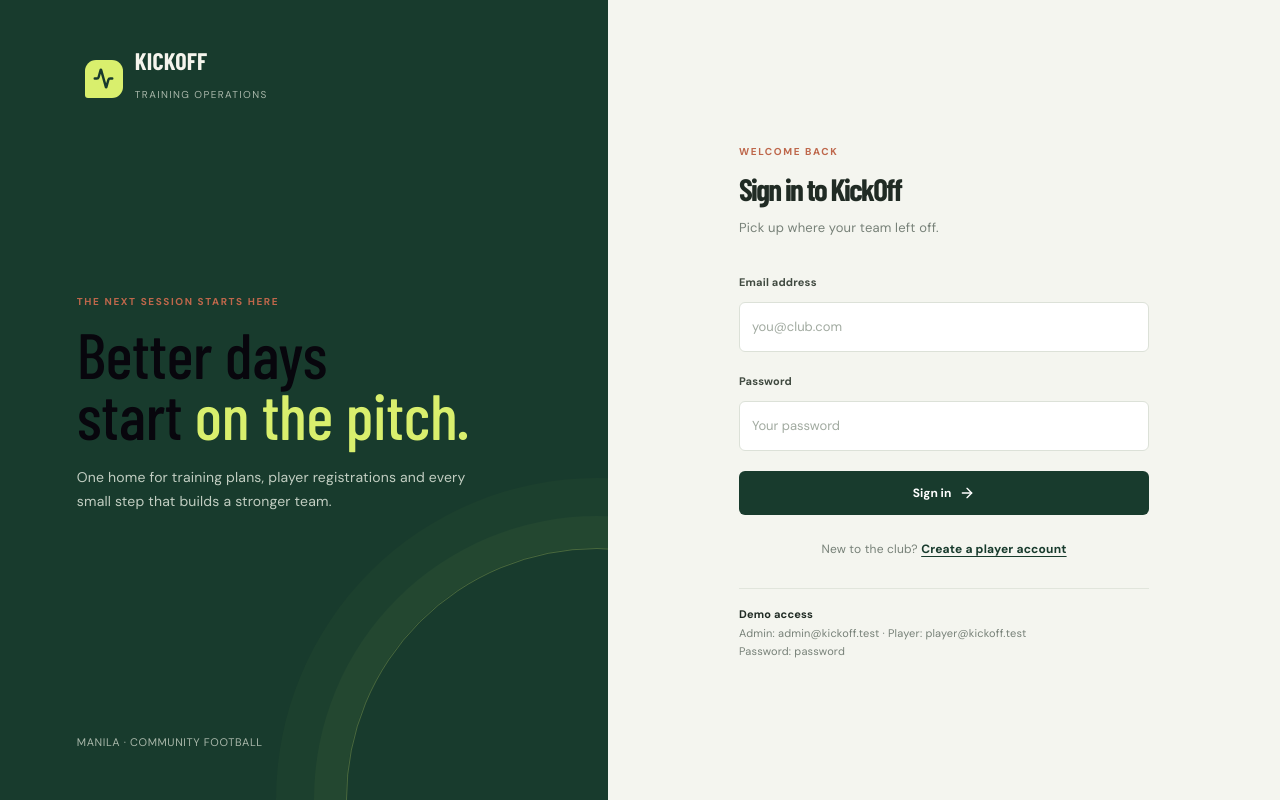
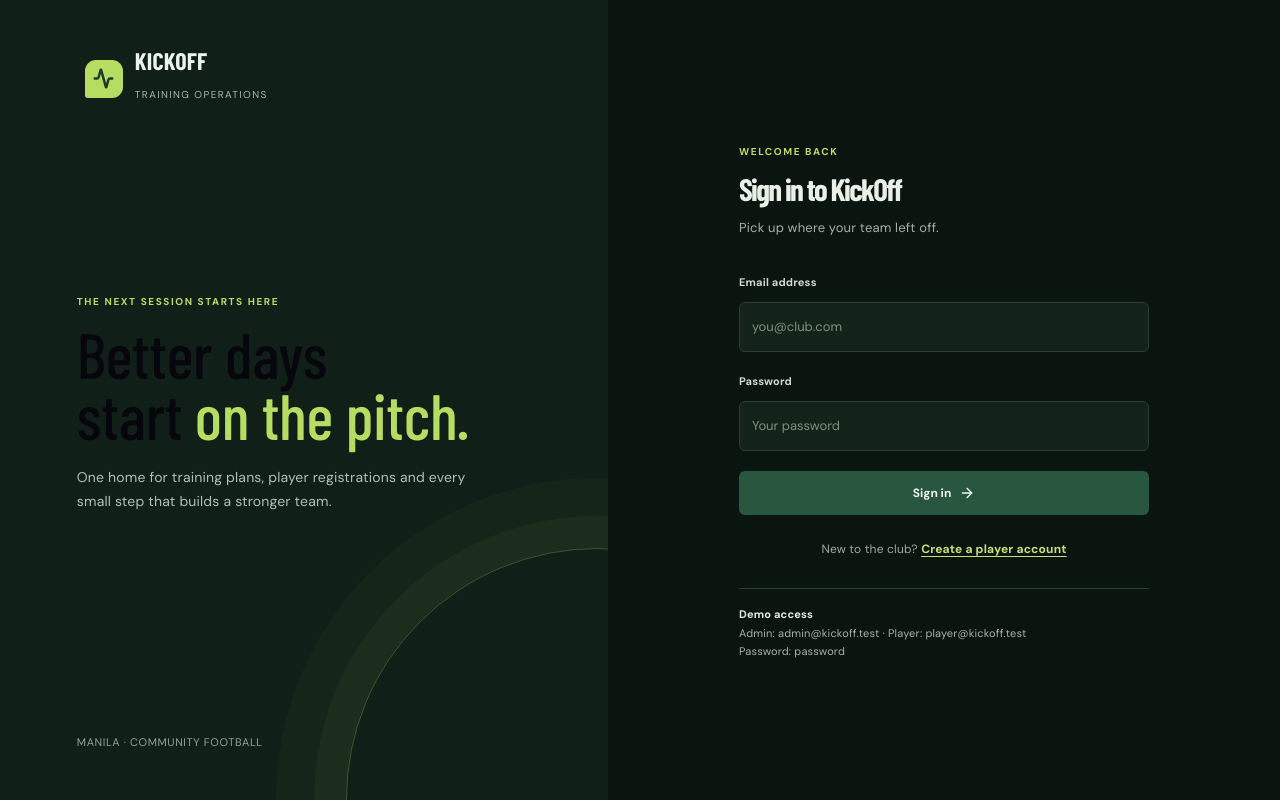
Before and after one commit to johncrismelboligao-sketch/DC4_BoligaoMiniCapstone, a React (Vite) app in the folder frontend/: page /login in a window 1280 px wide. Built offline with nearby package versions, Linux system fonts and the light colour scheme; no server answers; a web font is replaced by a local one.

Commit message:
another nasad maam

```diff
--- a/frontend/src/kickoff.css
+++ b/frontend/src/kickoff.css
@@ -1,16 +1,17 @@
 @import url('https://fonts.googleapis.com/css2?family=Barlow+Condensed:wght@500;600;700;800&family=DM+Sans:wght@400;500;600;700&display=swap');
 
 :root {
-  color: #202b24;
-  background: #f4f5ef;
-  --forest: #183b2d;
-  --leaf: #39704f;
-  --lime: #d9ef6d;
-  --paper: #f4f5ef;
-  --ink: #202b24;
-  --muted: #778178;
-  --line: #e1e5dc;
-  --clay: #be674b;
+  color: #e7efe7;
+  background: #0a120e;
+  color-scheme: dark;
+  --forest: #193c2d;
+  --leaf: #72a77b;
+  --lime: #b7dc62;
+  --paper: #0b1510;
+  --ink: #e7efe7;
+  --muted: #9aaba0;
+  --line: #263b30;
+  --clay: #d1b65e;
   --display: 'Barlow Condensed', 'Arial Narrow', sans-serif;
   font-family: 'DM Sans', sans-serif;
   font-synthesis: none;
@@ -20,7 +21,7 @@
 }
 
 * { box-sizing: border-box; }
-body { margin: 0; min-width: 320px; min-height: 100vh; }
+body { margin: 0; min-width: 320px; min-height: 100vh; color: var(--ink); background: #0a120e; }
 button, input, select, textarea { font: inherit; }
 button:focus-visible, a:focus-visible { outline: 3px solid #cfdf64; outline-offset: 2px; }
 a { color: inherit; }
@@ -357,3 +358,174 @@ a { color: inherit; }
   .auth-main { align-items: start; padding: 28px 22px 40px; }
 }
 @media (prefers-reduced-motion: reduce) { *, *::before, *::after { animation-duration: .01ms !important; transition-duration: .01ms !important; } }
+
+/* Shared dark forest theme, based on the KickOff sign-in reference. */
+.app-frame,
+.auth-screen { background: #0b1510; }
+.sidebar,
+.auth-aside { background: #102019; }
+.workspace,
+.auth-main { background: #0b1510; }
+.topbar { background: rgba(11, 21, 16, .94); border-color: #263b30; }
+.breadcrumb { color: #a6b7aa; }
+.breadcrumb span { color: #607166; }
+.role-chip,
+.avatar { background: #1c392a; color: #c5e27c; }
+.profile-name { color: #e7efe7; }
+.profile-role { color: #9aaba0; }
+.icon-button { background: #13231a; border-color: #2a4033; color: #dce8dd; }
+.icon-button:hover { background: #1b3023; }
+.page-heading h1,
+.auth-panel h1,
+.detail-heading h2,
+.panel-heading h2,
+.modal-heading h2 { color: #e8f0e8; }
+.eyebrow,
+.empty-kicker { color: #bddb65; }
+.page-subtitle,
+.auth-panel > p { color: #a2b2a5; }
+
+.surface-panel,
+.stat-card,
+.session-row,
+.registration-toolbar,
+.registration-row,
+.club-table-wrap,
+.filter-bar,
+.date-stamp,
+.session-modal { background: #0e1914; border-color: #263b30; }
+.session-row:hover { border-color: #456b51; }
+.session-date-tile,
+.date-block { background: #182b20; color: #b9d96e; }
+.session-date-tile span { color: #b2c4b4; }
+.session-row-title strong,
+.upcoming-main strong,
+.registration-person strong,
+.registration-session strong,
+.club-table td strong,
+.detail-facts strong,
+.drill-plan strong,
+.empty-state strong { color: #e2ece3; }
+.session-row-copy > span,
+.upcoming-meta,
+.registration-person > div > span,
+.registration-session > span,
+.club-table td,
+.detail-facts small,
+.drill-plan small,
+.attendance-state { color: #a1b1a5; }
+.session-row-copy small,
+.registration-person > div > span,
+.club-table td small,
+.list-summary,
+.scope-note,
+.chart-footnote,
+.stat-note { color: #87998d; }
+.row-separator { color: #607468; }
+.stat-number { color: #edf4eb; }
+.stat-label { color: #d0ddd1; }
+.stat-moss { background: #1b3022; color: #a7d27e; }
+.stat-amber { background: #332d1a; color: #e1c66d; }
+.stat-blue { background: #1a2c30; color: #93c5cf; }
+.stat-clay { background: #34251f; color: #e5a088; }
+.detail-facts,
+.drill-plan li,
+.member-summary,
+.toggle-row { background: #14231a; border-color: #293e31; }
+.empty-state { color: #a4b3a6; }
+.drill-order { color: #c4e27a; background: #29422b; }
+.detail-facts > div,
+.back-link,
+.quiet-link,
+.dashboard-footer a { color: #8fbe8f; }
+.upcoming-row { border-color: #25382d; }
+.attendance-track { background: #1a2a20; }
+.attendance-count,
+.attendance-label,
+.chart-legend > span:first-child,
+.queue-total { color: #a1b1a5; }
+.live-dot { box-shadow: 0 0 0 3px #1c3525; }
+.status-scheduled,
+.status-pending { background: #3b321a; color: #e8cb70; }
+.status-ongoing,
+.status-approved { background: #1c3927; color: #9bd49c; }
+.status-completed,
+.status-attended { background: #203137; color: #a6c6d0; }
+.status-cancelled,
+.status-rejected { background: #3a2522; color: #e69a88; }
+
+.search-field,
+.filter-bar select,
+.filter-date,
+.field input,
+.field select,
+.field textarea,
+.select-control,
+.attendance-button { color: #e1ebe2; background: #14231a; border-color: #2b4134; }
+.search-field { color: #9aaa9d; }
+.search-field input { color: #e1ebe2; }
+.search-field input::placeholder,
+.field input::placeholder { color: #7d9082; }
+.field input:-webkit-autofill,
+.field input:-webkit-autofill:hover,
+.field input:-webkit-autofill:focus { -webkit-text-fill-color: #e1ebe2; box-shadow: 0 0 0 1000px #14231a inset; }
+.field label { color: #cfdbd0; }
+.field input:focus,
+.field select:focus,
+.field textarea:focus,
+.select-control:focus { border-color: #6e9c70; box-shadow: 0 0 0 3px rgba(111, 158, 112, .18); }
+.filter-clear { color: #a2b2a5; }
+.filter-clear:hover { color: #d5e8b0; }
+.filter-tab { color: #a7b6a9; }
+.filter-tab:hover,
+.club-tab:hover { color: #e3eddf; background: #1b3023; }
+.filter-tab.active,
+.club-tab.active { color: #d5e79f; background: #203829; }
+.club-tabs { border-color: #263b30; }
+.club-tab { color: #a7b6a9; }
+.club-table th { color: #a9b9ab; background: #15241b; border-color: #293d31; }
+.club-table td { border-color: #26392e; }
+.club-table tbody tr:hover { background: #14231a; }
+.category-token { color: #c1d997; background: #233523; }
+.role-token { color: #b7d7a9; background: #213426; }
+.role-admin { color: #e5cf83; background: #39311e; }
+.role-coach { color: #a8ccd4; background: #1d3035; }
+.active-token.is-active { color: #a6d8a6; }
+.active-token.is-inactive { color: #e7a292; }
+.toggle-row strong,
+.member-summary strong { color: #dce8dd; }
+.toggle-row small,
+.member-summary small { color: #9aaba0; }
+.club-table-wrap { scrollbar-color: #3a5544 #101b15; }
+
+.modal-backdrop { background: rgba(2, 8, 5, .76); }
+.session-modal { box-shadow: 0 22px 70px rgba(0, 0, 0, .55); }
+.modal-heading { border-color: #263b30; }
+.drill-picker { background: #111f17; border-color: #2b4134; }
+.drill-option > span { color: #d4e0d5; }
+.drill-option small { color: #98aa9b; }
+.drill-option:hover { background: #1b3023; }
+.field-error { color: #f0a093; }
+.form-error,
+.error-banner { color: #f0b1a4; background: #321f1d; border-color: #59322e; }
+.text-button { color: #f0a093; }
+.success-banner { color: #b8dfb3; background: #172b1e; border-color: #31523a; }
+.danger-button { color: #f1a99a; background: #321f1d; border-color: #59322e; }
+.secondary-button { color: #dce8dd; background: #17271e; border-color: #304638; }
+.secondary-button:hover { background: #20372a; }
+.primary-button { color: #f0f5ef; background: #28563f; }
+.primary-button:hover { background: #326849; }
+.action-approve { color: #a8d8a4; background: #1b3825; }
+.action-approve:hover { background: #25482f; }
+.action-reject { color: #eda394; background: #3a2522; }
+.action-reject:hover { background: #4b2c27; }
+.attendance-button.selected { color: #b8dfb3; border-color: #456b4b; background: #1c3927; }
+.auth-aside { color: #ecf4ed; }
+.auth-pitch p { color: #b0c1b3; }
+.auth-meta { color: #8fa497; }
+.demo-note { border-color: #294033; color: #a3b4a7; }
+.demo-note strong { color: #e2ece3; }
+.auth-switch a { color: #c4e27a; }
+.loading-mark { border-color: #263b30; border-top-color: #84b978; }
+
+::selection { color: #0b1510; background: #b7dc62; }
```
